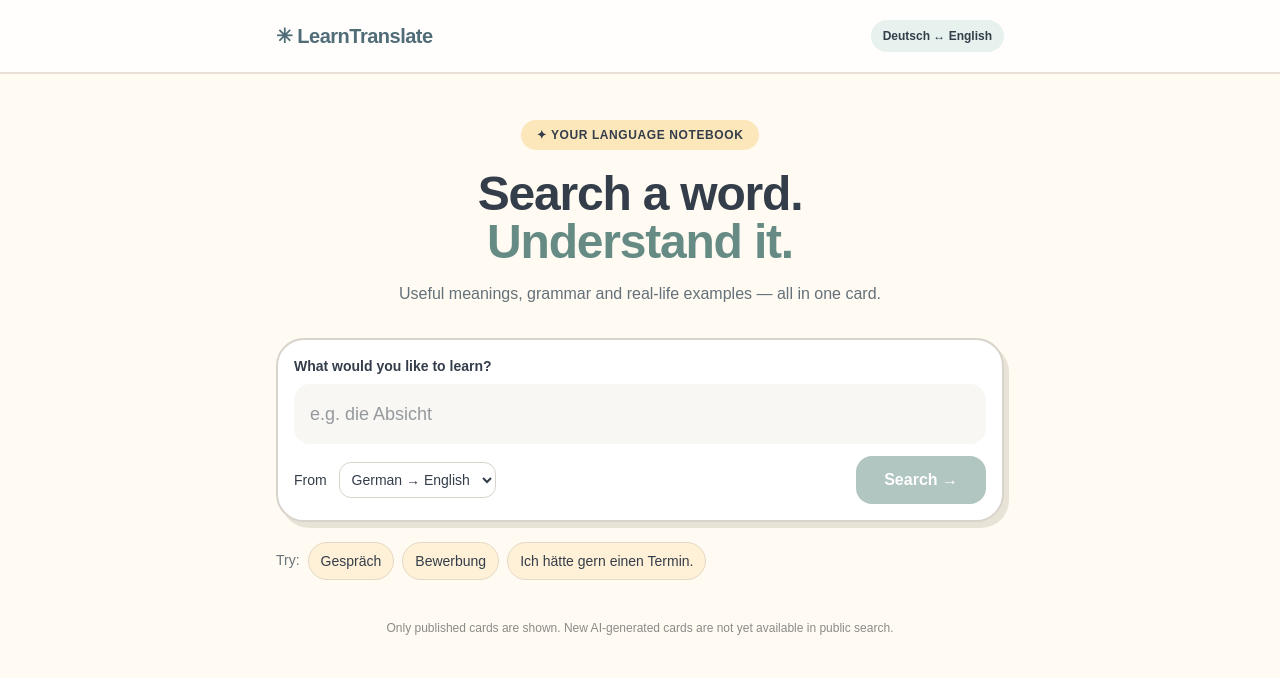
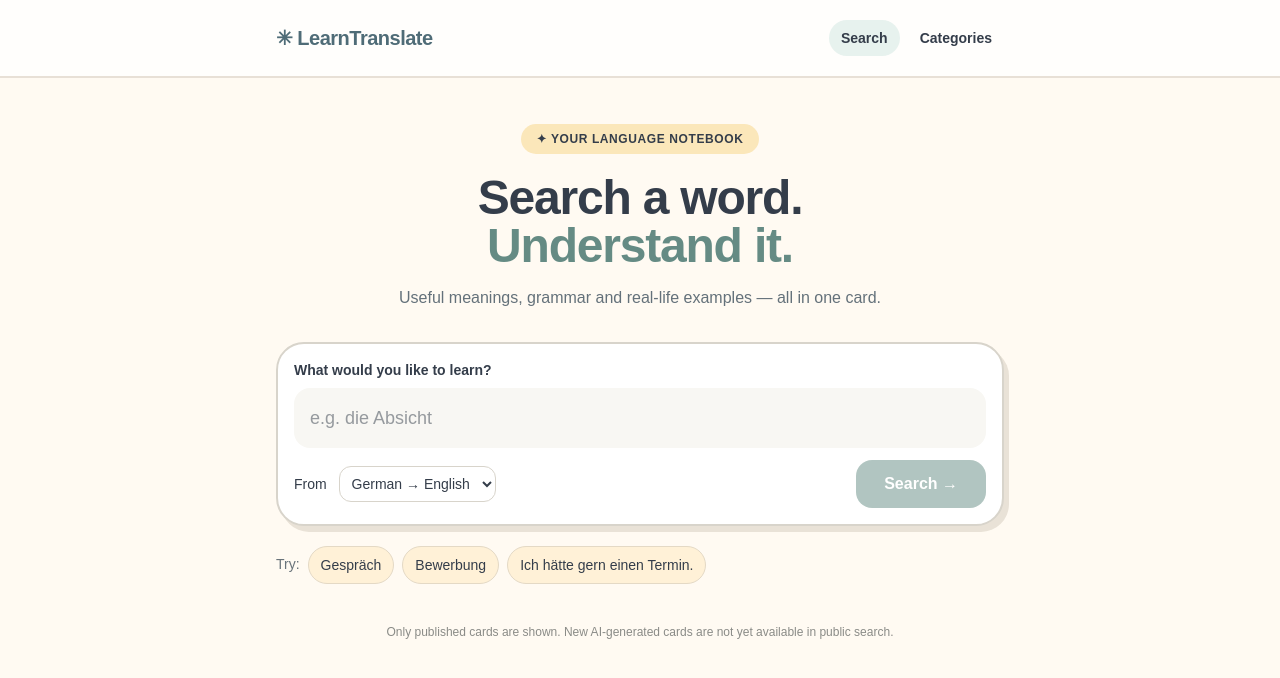
Before and after one commit to Forkan01/learntranslate, a Next.js app: page /search in a window 1280 px wide. Shown: the top 678 px of the page. Built offline with nearby package versions, Linux system fonts and the light colour scheme.

Commit message:
Add two-option navigation to search preview

```diff
--- a/src/app/search/page.tsx
+++ b/src/app/search/page.tsx
@@ -59,7 +59,7 @@ export default function CardSearchPage() {
     <header className="border-b-2 border-[#e8e0d6] bg-white/80">
       <div className="mx-auto flex max-w-3xl items-center justify-between px-5 py-5">
         <a href="/search" className="text-xl font-black tracking-tight text-[#4f6c77]">✳ LearnTranslate</a>
-        <span className="rounded-full bg-[#e7f2ee] px-3 py-2 text-xs font-bold">Deutsch ↔ English</span>
+        <nav className="flex items-center gap-2 text-sm font-bold"><a href="/search" aria-current="page" className="rounded-full bg-[#e7f2ee] px-3 py-2">Search</a><a href="/categories" className="rounded-full px-3 py-2">Categories</a></nav>
       </div>
     </header>
     <main className="mx-auto max-w-3xl px-5 pb-20 pt-12">
```
